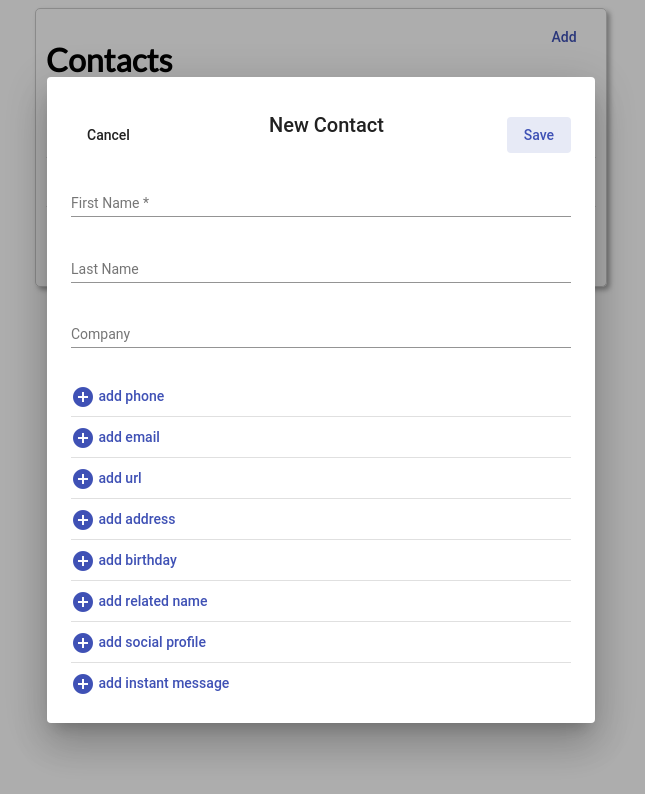
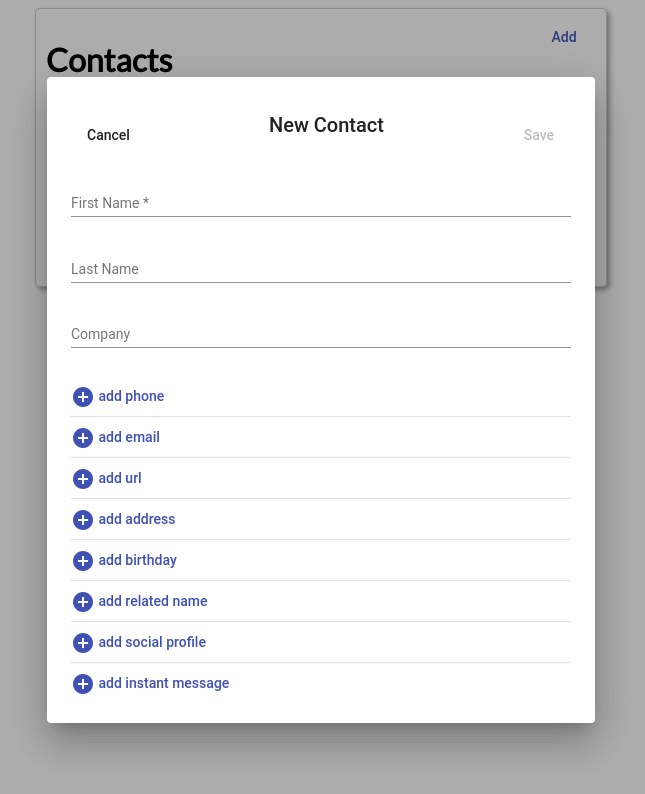
Before and after one commit to skmuddamsetty/angular-phone-book, an Angular app: page / in a window 1280 px wide. Both pictures are taken after a click on the button "Add". Shown: the top 794 px of the page, without its empty margins (319-964 px from the left). Built offline with nearby package versions, Linux system fonts and the light colour scheme.

Commit message:
added errors for dynamic error field

```diff
--- a/src/app/contact-form/contact-form.component.html
+++ b/src/app/contact-form/contact-form.component.html
@@ -2,7 +2,7 @@
 	<mat-dialog-actions>
 		<button mat-button mat-dialog-close>Cancel</button>
 		<h2 mat-dialog-title>New Contact</h2>
-		<button mat-button [mat-dialog-close]="contactForm.value" color="primary" cdkFocusInitial>Save</button>
+		<button mat-button [mat-dialog-close]="contactForm.value" color="primary" cdkFocusInitial [disabled]="contactForm.invalid">Save</button>
 	</mat-dialog-actions>
 	<mat-dialog-content class="mat-typography">
 		<form class="contact-form" [formGroup]="contactForm">
@@ -40,10 +40,11 @@
 							<mat-form-field class="contact-full-width">
 								<mat-label>Email</mat-label>
 								<input matInput placeholder="Ex. janedoe@example.com" name="email" formControlName="email">
-								<mat-error *ngIf="email.hasError('email') && !email.hasError('required')">
+								<mat-error
+									*ngIf="getControl(i).get('email').hasError('email') && !getControl(i).get('email').hasError('required')">
 									Please enter a valid email address
 								</mat-error>
-								<mat-error *ngIf="email.hasError('required')">
+								<mat-error *ngIf="getControl(i).get('email').hasError('required')">
 									Email is <strong>required</strong>
 								</mat-error>
 							</mat-form-field>
--- a/src/app/contact-form/contact-form.component.ts
+++ b/src/app/contact-form/contact-form.component.ts
@@ -61,4 +61,8 @@ export class ContactFormComponent implements OnInit {
   }
 
   displayDeleteEmailButton(i: number) {}
+
+  getControl(i) {
+    return (<FormArray>this.contactForm.get("emails")).controls[i];
+  }
 }
```
